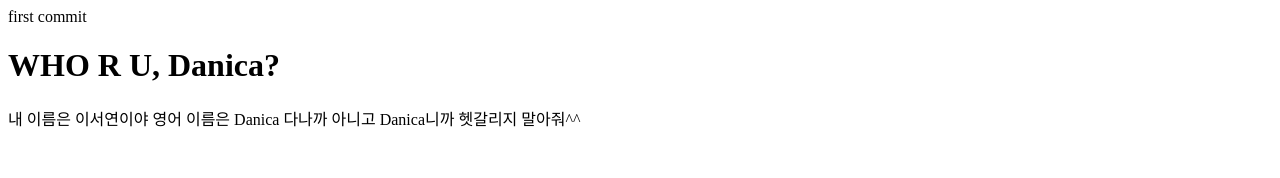
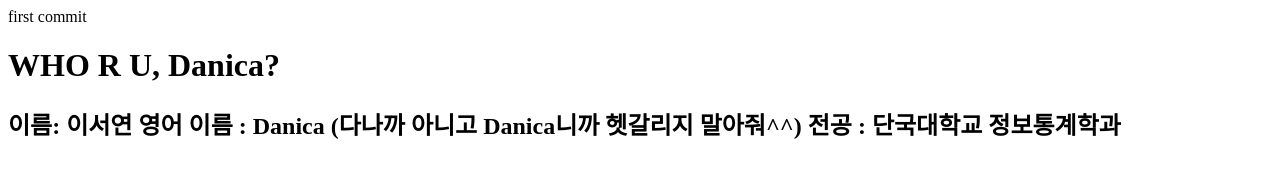
Before and after one commit to Danica4565/Mid, a plain HTML site: page index.html in a window 1280 px wide. Drawn offline with Linux system fonts and the light colour scheme.

Commit message:
third commit

```diff
--- a/index.html
+++ b/index.html
@@ -6,7 +6,8 @@
         <body>
             first commit
             <h1>WHO R U, Danica?</h1>
-                내 이름은 이서연이야
-                영어 이름은 Danica
-                다나까 아니고 Danica니까 헷갈리지 말아줘^^
+            <h2>이름: 이서연
+                영어 이름 : Danica
+                (다나까 아니고 Danica니까 헷갈리지 말아줘^^)
+                전공 : 단국대학교 정보통계학과</h2>
 </html>
```
